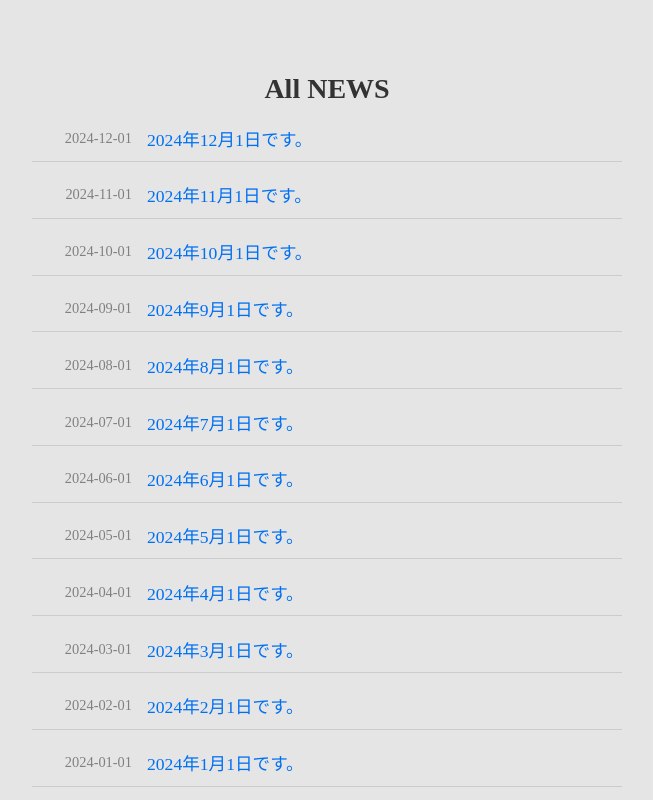
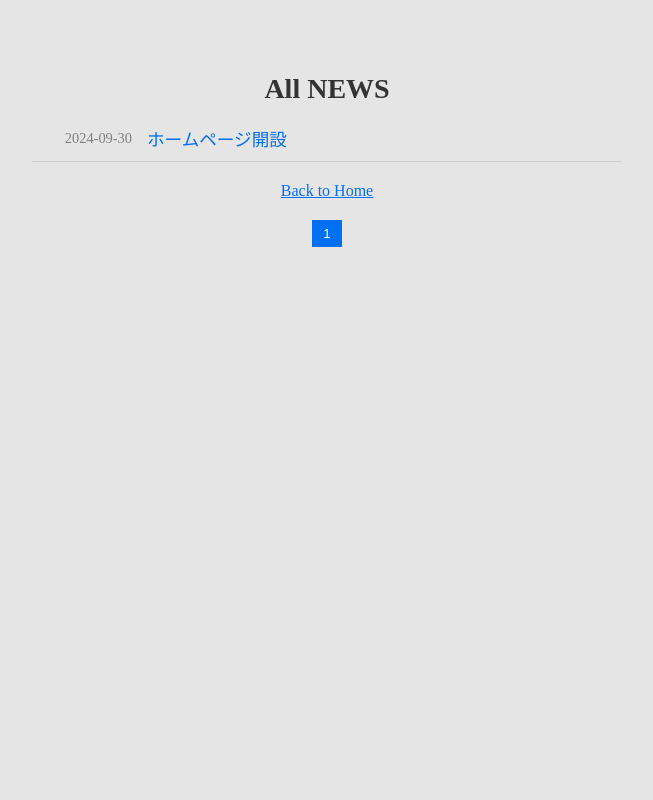
Before and after one commit to Jun-engineer/heros-bar, a Next.js app in the folder web-page/: page /news in a window 1280 px wide. Shown: the whole page, without its empty margins (313-966 px from the left). Built offline with nearby package versions, Linux system fonts and the light colour scheme.

Commit message:
update news section / and google map

```diff
--- a/web-page/data/newsData.js
+++ b/web-page/data/newsData.js
@@ -1,26 +1,3 @@
 export const newsData = [
-  { id: 1, title: "2023年1月1日です。", date: "2023-01-01", content: "2023年1月1日です。" },
-  { id: 2, title: "2023年2月1日です。", date: "2023-02-01", content: "2023年2月1日です。" },
-  { id: 3, title: "2023年3月1日です。", date: "2023-03-01", content: "2023年3月1日です。" },
-  { id: 4, title: "2023年4月1日です。", date: "2023-04-01", content: "2023年4月1日です。" },
-  { id: 5, title: "2023年5月1日です。", date: "2023-05-01", content: "2023年5月1日です。" },
-  { id: 6, title: "2023年6月1日です。", date: "2023-06-01", content: "2023年6月1日です。" },
-  { id: 7, title: "2023年7月1日です。", date: "2023-07-01", content: "2023年7月1日です。" },
-  { id: 8, title: "2023年8月1日です。", date: "2023-08-01", content: "2023年8月1日です。" },
-  { id: 9, title: "2023年9月1日です。", date: "2023-09-01", content: "2023年9月1日です。" },
-  { id: 10, title: "2023年10月1日です。", date: "2023-10-01", content: "2023年10月1日です。" },
-  { id: 11, title: "2023年11月1日です。", date: "2023-11-01", content: "2023年11月1日です。" },
-  { id: 12, title: "2023年12月1日です。", date: "2023-12-01", content: "2023年12月1日です。" },
-  { id: 13, title: "2024年1月1日です。", date: "2024-01-01", content: "2024年1月1日です。" },
-  { id: 14, title: "2024年2月1日です。", date: "2024-02-01", content: "2024年2月1日です。" },
-  { id: 15, title: "2024年3月1日です。", date: "2024-03-01", content: "2024年3月1日です。" },
-  { id: 16, title: "2024年4月1日です。", date: "2024-04-01", content: "2024年4月1日です。" },
-  { id: 17, title: "2024年5月1日です。", date: "2024-05-01", content: "2024年5月1日です。" },
-  { id: 18, title: "2024年6月1日です。", date: "2024-06-01", content: "2024年6月1日です。" },
-  { id: 19, title: "2024年7月1日です。", date: "2024-07-01", content: "2024年7月1日です。" },
-  { id: 20, title: "2024年8月1日です。", date: "2024-08-01", content: "2024年8月1日です。" },
-  { id: 21, title: "2024年9月1日です。", date: "2024-09-01", content: "2024年9月1日です。" },
-  { id: 22, title: "2024年10月1日です。", date: "2024-10-01", content: "2024年10月1日です。" },
-  { id: 23, title: "2024年11月1日です。", date: "2024-11-01", content: "2024年11月1日です。" },
-  { id: 24, title: "2024年12月1日です。", date: "2024-12-01", content: "2024年12月1日です。" },
+  { id: 1, title: "ホームページ開設", date: "2024-09-30", content: "ホームページを開設しました。\nメニューの掲載やイベント情報を発信するので、ぜひチェックしてください！" },
 ];
```
Also changed, not shown: web-page/pages/index.js (+11 -13 lines), web-page/pages/news/[id].js (+6 -1 lines).
